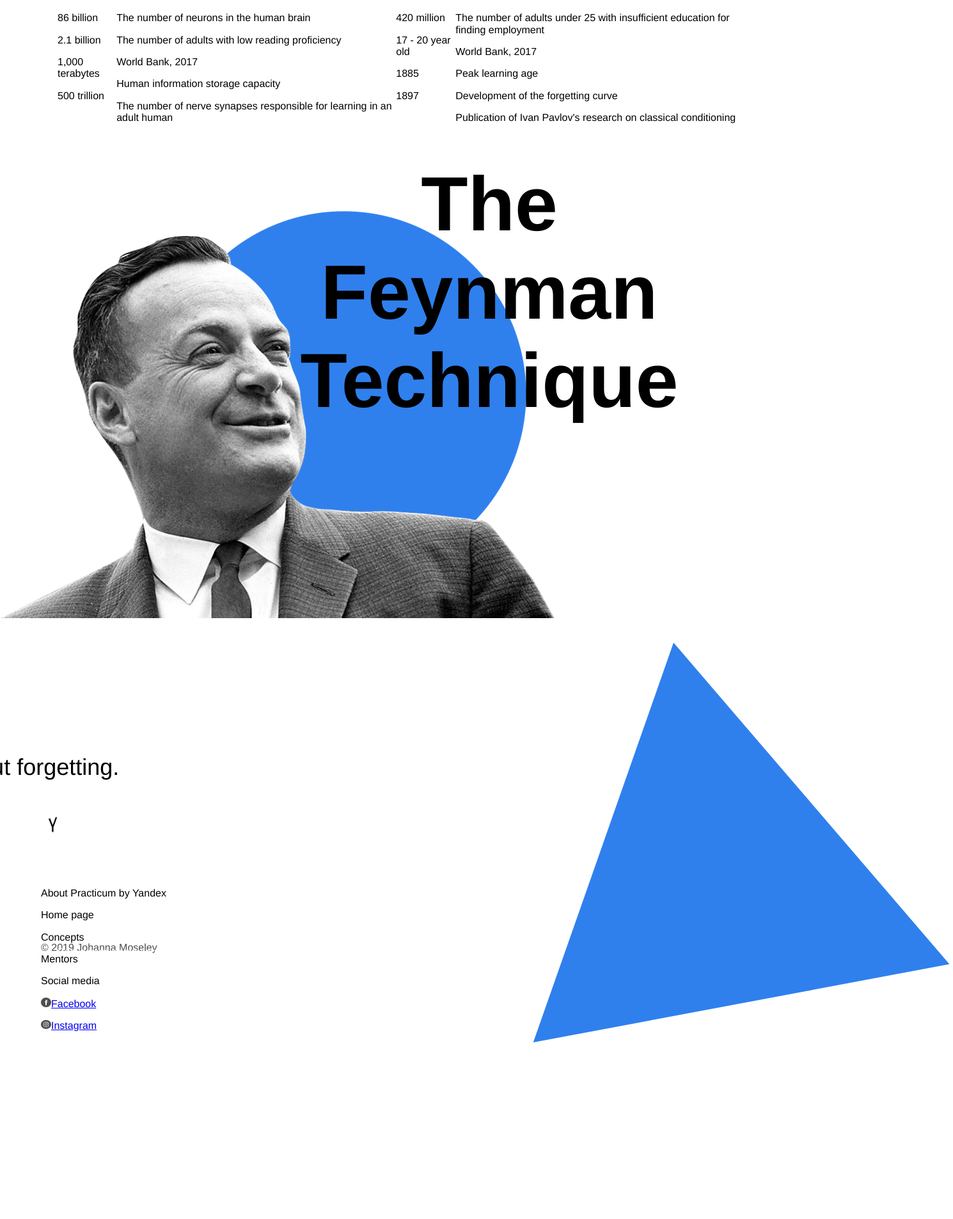
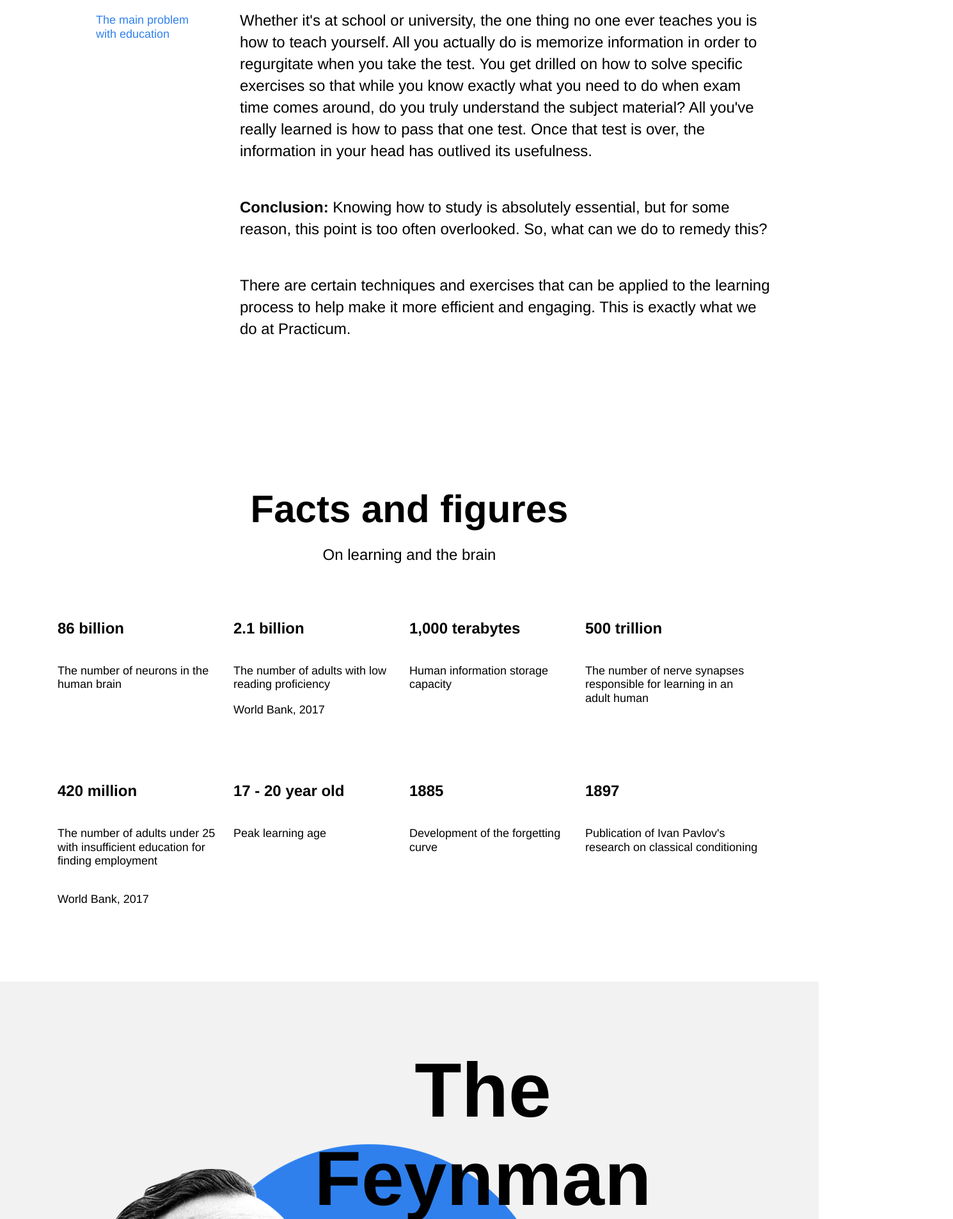
Before and after one commit to JMMoseley/web_project_1, a plain HTML site: page index.html in a window 1280 px wide. Shown: the part 895-2800 px from the top of the page at 64% size, 1490 px wide, since content can reach past the window. Drawn offline with Linux system fonts and the light colour scheme.

Commit message:
New update for my project

```diff
--- a/styles/style.css
+++ b/styles/style.css
@@ -11,51 +11,29 @@
 
 /* ----- styles for header block ----- */
 
-.header {
+.header__block {
     height: 100vh;
     min-height: 600px;
     max-height: 756px;
     background-color: #F2F2F2;
-}
-
-.header__block_image{
-    position: absolute;
-    top: 148px;
-    right: 30px;
-    z-index: 1;
-}
-
-.header__block_main-illustration{
-    width: 765px;
-    height: 608px;
-}
-
-.header__block_square-pic{
-    position: absolute;
-    right: 0;
-    top: 64px;
-    background-color: #2F80ED;
-    height: 568px;
-    width: 568px;
-    z-index: 0;
-}
-
-.header__block{
+    position: relative;
     display: flex;
-    position: relative;
     padding-left: 64px;
     padding-top: 30px ;
 }
 
 .header__block_logo{
+    position: absolute;
+    z-index: 1;
+}
+
+.logo-place-header{
     height: 31px;
     width: 154px;
-    z-index: 1;
 }
 
 .header__block_title{
     position: relative;
-    right: 160px;
     top: 170px;
     z-index: 1;
     width: 730px;
@@ -75,21 +53,45 @@
     font-weight: normal;
 }
 
-.header__block_subtitle-link{
+.header__block_link{
     text-decoration: none;
     color: #2F80ED ;
 }
 
+.header__block_main-illustration{
+    width: 765px;
+    height: 608px;
+    position: absolute;
+    top: 178px;
+    right: 30px;
+    z-index: 1;
+}
+
+.header__block_square-pic{
+    position: absolute;
+    right: 0;
+    top: 64px;
+    background-color: #2F80ED;
+    height: 568px;
+    width: 568px;
+    z-index: 0;
+}
+
 /* ----- styles for description block ----- */
 
-.description{
-    display: flex;
-    flex-direction: horizontal;
+.description__block{
     padding-bottom: 100px;
     padding-top: 100px;
 }
 
-.description__main_text{
+.description__block_two-columns{
+    display: flex;
+    flex-direction: horizontal;
+    position: relative;
+    width: auto;
+ }
+
+.description__block_main-text{
     display: flex;
     position: relative;
     flex-direction: column;
@@ -98,13 +100,12 @@
     width: 65%;
 }
 
-.description__brief{
+.description__block_brief{
     color: #2F80ED;
     position: relative;
     left: 150px;
-    right: 250px;
     padding-top: 30px;
-    padding-right: 30px;
+    padding-right: 50px;
     line-height: 1.2;
     font-size: 18px;
     font-weight: normal;
@@ -112,33 +113,20 @@
     width: 175px;
 }
 
-.description__main_text_paragraph-one{
+.description__block_main-text-paragraph{
     margin-bottom: 30px;
     line-height: 34px;
     font-size: 24px;
     font-weight: normal;
 }
 
-.description__main_text_paragraph-two{
-    line-height: 34px;
-    font-size: 24px;
-    margin-bottom: 30px;
-    font-weight: normal;
-}
-
-.description__main_text_paragraph-two-subtitle{
+.description__block_main-text-paragraph-subtitle{
     font-weight: bold;
-}
-
-.description__main_text_paragraph-three{
-    line-height: 34px;
-    font-size: 24px;
-    font-weight: normal;
 }
 
 /* ----- styles for digits block ----- */
 
-.digits{
+.digits__block{
     padding-top: 100px;
     padding-bottom: 100px;
     position: relative;
@@ -146,7 +134,7 @@
     margin: auto;
 }
 
-.digits__title{
+.digits__block_title{
     margin: auto;
     width: 60%;
     margin-bottom: 20px;
@@ -156,10 +144,9 @@
     font-weight: bold;
 }
 
-.digits__subtitle{
+.digits__block_subtitle{
     margin: auto;
     width: 60%;
-    margin-bottom: 60px;
     text-align: center;
     line-height: 34px;
     font-size: 24px;
@@ -167,95 +154,68 @@
 }
 
 .digits__table{
-    display: flex;
+    display: table;
     margin: auto;
     width: 1100px;
-    position: relative;
-    justify-content: center;
+    padding-top: 60px;
 }
 
-.table__row_header-one{
+.digits__table_heading{
+    display: table-row;
+    font-weight: bold;
     text-align: left;
     line-height: 1.15;
     font-size: 24px;
-    width: 220px;
-}
-.table__row_header-two{
-    text-align: left;
-    line-height: 1.15;
-    font-size: 24px;
-    width: 220px;
 }
 
-.table__row_data-one{
-    vertical-align: top;
+.digits__table_cell{
+    display: table-cell;
+    width: 250px;
+}
+
+.digits__table_cell-break{
+    padding-top: 60px;
+}
+
+.digits__table_text{
+    display: flex;
+    top: 0;
+    padding-top:60px;
+    margin-top: 20px;
+    display: table-row;
     line-height: 1.2;
     font-size: 18px;
-    width: 220px;
-    padding-top: 20px;
-    padding-right: 20px;
 }
 
-.table__row_data-two{
-    vertical-align: top;
-    line-height: 1.2;
-    font-size: 18px;
-    width: 220px;
+.digits_table_text_sub{
     padding-top: 20px;
-    padding-bottom: 60px;
-    padding-right: 20px;
-}
-
-.table__row_data-three{
-    vertical-align: top;
-    line-height: 1.2;
-    font-size: 18px;
-    width: 220px;
-    padding-top: 20px;
-    padding-right: 20px;
-}
-
-.table__row_data-four{
-    vertical-align: top;
-    line-height: 1.2;
-    font-size: 18px;
-    width: 220px;
-    padding-top: 20px;
-    padding-right: 20px;
 }
 
 /* ----- styles for feyman block ----- */
 
-.feynman{
+.feynman__bock{
     background-color: #F2F2F2;
-    height: 100vh;
+    height: 790px;
     min-height: 600px;
     max-height: 790px;
     padding-top: 100px;
+    position: relative;
+    z-index: 1;
 }
 
 .feynman__block_image{
     position: absolute;
+    bottom: 0;
+    left: 40px;
     z-index: 0;
-}
-
-.feynman__block_image_ilustration{
     height: 637px;
     width: 867px;
-    padding-top: 153px;
-    padding-left: 50px;
-}
-
-.feynman__block{
-    display: flex;
-    position: relative;
-    z-index: 1;
-}
+ }
 
 .feynman__block_title{
     position: relative;
-    left: 380px;
-    bottom: 80px;
+    left: 370px;
+    bottom: 120px;
     text-align: center;
     line-height: 1.15;
     font-size: 120px;
@@ -265,8 +225,9 @@
 
 .feynman__block_subtitle{
     position: relative;
-    top: 310px;
-    right: 200px;
+    left: 560px;
+    bottom: 175px;
+    width: 30%;
     line-height: 51px;
     font-size: 36px;
     font-weight: normal;
@@ -275,7 +236,7 @@
 .feynman__block_link{
     position: absolute;
     right: 48px;
-    margin-top: 330px;
+    bottom: 400px;
     line-height: 51px;
     font-size: 36px;
     font-weight: normal;
@@ -285,23 +246,14 @@
 
 /* ----- styles for kaufman block ----- */
 
-.kaufman{
+.kaufman__block{
     height: 100vh;
     min-height: 600px;
     max-height: 756px;
     background-color: #1F1F1F;
     position: relative;
     overflow: hidden;
-}
-
-.kaufman__block{
-    display: flex;
-    flex-direction: column;
-    position: relative;
-    margin-left: auto;
-    margin-right: auto;
-    height: 208px;
-    margin-top: 90px;
+    padding-bottom: 90px;
 }
 
 .kaufman__block_title_theme_dark{
@@ -313,6 +265,7 @@
     color: white;
     z-index: 1;
     margin: auto;
+    padding-top: 90px;
 }
 
 .kaufman__block_subtitle_theme_dark{
@@ -332,70 +285,73 @@
     width: 877px;
     height: 877px;
     position: absolute;
-    padding-bottom: 300px;
     right: -210px;
     z-index: 0;
 }
-
 .kaufman__table_theme_dark{
     position: relative;
+    top: 20px;
+    color: white;
+    display: table;
+    table-layout: fixed;
+    margin: auto;
+    padding-top: 80px;
     width: 1100px;
-    color: white;
-    z-index: 1;
-    margin: auto;
-    margin-top: 80px;
 }
 
-.kaufman__table_row_header-one{
+.kaufman__table_heading_theme_dark{
+    display: table-row;
+    font-weight: bold;
     text-align: left;
     line-height: 1.15;
     font-size: 24px;
+}
+
+.kaufman__table_cell_theme_dark{
+    display: table-cell;
+    vertical-align: top;
+    padding-right: 20px;
+    height: 20px;
     width: 200px;
 }
 
-.kaufman__table_row_header-two{
-    text-align: left;
-    line-height: 1.15;
-    font-size: 24px;
-    width: 200px;
-    padding-top: 80px;
+.kaufman__table_cell-break_theme_dark{
+    padding-top: 60px;
 }
 
-.kaufman__table_row_data-one{
-    vertical-align: top;
+.kaufman__table_text_theme_dark{
+    margin-top: 20px;
+    display: table-row;
     line-height: 1.2;
     font-size: 18px;
-    width: 200px;
-    padding-right: 40px;
 }
 
-.kaufman__table_row_data-two{
-    line-height: 1.2;
-    font-size: 18px;
-    width: 200px;
-    padding-right: 40px;
+.kaufman_table_text_sub_theme_dark{
+    padding-top: 20px;
 }
 
 /* ----- styles for footer block ----- */
 
-.footer{
-    display: flex;
+.footer__block{
     min-height: 350px;
     max-height: 756px;
     background-color: #1F1F1F;
-    flex-basis: 711px;
-
+    border: 2px solid #1F1F1F;
 }
 
-.footer__block{
+.footer__block_columns{
     display: flex;
-    flex-direction: row;
-    position: relative;
-    margin: 60px 64px 40px 64px;
     width: 90%;
+    flex-basis: 711px;
+    margin: 60px auto 40px auto ;
+    height: 250px;
 }
 
 .footer__block_logo{
+    position: absolute;
+}
+
+.logo-place-header{
     height: 35px;
     width: 183px;
 }
@@ -406,29 +362,30 @@
 
 .footer__block_copyright_author{
    position: relative;
+   top: 200px;
    line-height: 25px;
    height: 25px;
    color:#4D4D4D;
    padding-bottom: 18px;
-   top: 140px;
 }
 
-.footer__block_info{
+.footer__block_columns_info{
     position: relative;
-    left: 550px;
+    left: 560px;
+    height: 35px;
 }
 
-.footer__block_info_about{
-    position: relative;
+.footer__block_columns_info_about{
     margin-top: 0;
     line-height: 45px;
     font-size: 18px;
     font-weight: bold;
     color: white;
     height: 35px;
+    margin: auto;
 }
 
-.footer__block_info_home{
+.footer__block_columns_info_home{
     position: relative;
     top: 20px;
     line-height: 30px;
@@ -437,16 +394,16 @@
     color:#4D4D4D;
 }
 
-.footer__block_info_concepts{
+.footer__block_columns_info_concepts{
     position: relative;
     margin-top: 0;
     line-height: 30px;
     font-size: 18px;
     font-weight: normal;
-    color:#4D4D4D;
+    color: #4D4D4D;
 }
 
-.footer__block_info_mentors{
+.footer__block_columns_info_mentors{
     position: relative;
     margin-top: 0;
     bottom: 16px;
@@ -456,61 +413,58 @@
     color:#4D4D4D;
 }
 
-.footer__block_social{
+.footer__block_columns_social{
+    margin: auto;
     position: relative;
-    left: 700px;
+    left: 335px;
+    bottom: 45px;
     padding-top: 0;
-    height: 35px;
-
 }
 
-.footer__block_social_title{
+.footer__block_columns_social_title{
     position: relative;
     margin-top: 0;
     line-height: 45px;
     font-size: 18px;
     font-weight: bold;
     color: white;
-    height: 35px;
-
 }
 
-.footer__block_social_facebook{
-    position: relative;
-    top: 20px;
-    line-height: 30px;
-    font-size: 18px;
-    font-weight: normal;
-}
-
-.footer__block_social_instagram{
+.footer__block_columns_social_facebook{
     position: relative;
     line-height: 30px;
     font-size: 18px;
     font-weight: normal;
 }
 
-.footer__block_social_facebook_link{
+.footer__block_columns_social_instagram{
+    position: relative;
+    bottom: 10px;
+    line-height: 30px;
+    font-size: 18px;
+    font-weight: normal;
+}
+
+.footer__block_columns_social_facebook-link{
     position: relative;
     left: 10px;
     color:#4D4D4D;
     text-decoration: none;
 }
 
-.footer__block_social_instagram_link{
+.footer__block_columns_social_instagram-link{
     position: relative;
     left: 10px;
     color:#4D4D4D;
     text-decoration: none;
 }
 
-.footer__block_social_facebook_icon{
+.footer__block_social_facebook-icon{
     height: 16px;
     width: 16px;
 }
 
-.footer__block_social_instagram_icon{
-    position: relative;
+.footer__block_social_instagram-icon{
     height: 16px;
     width: 16px;
  }
```
